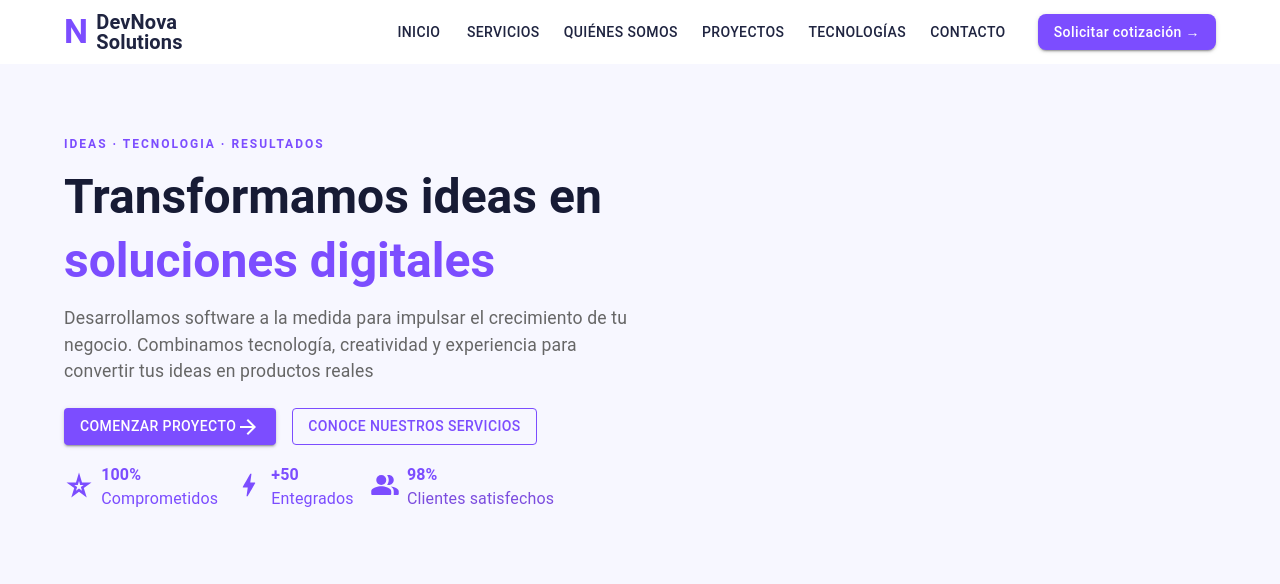
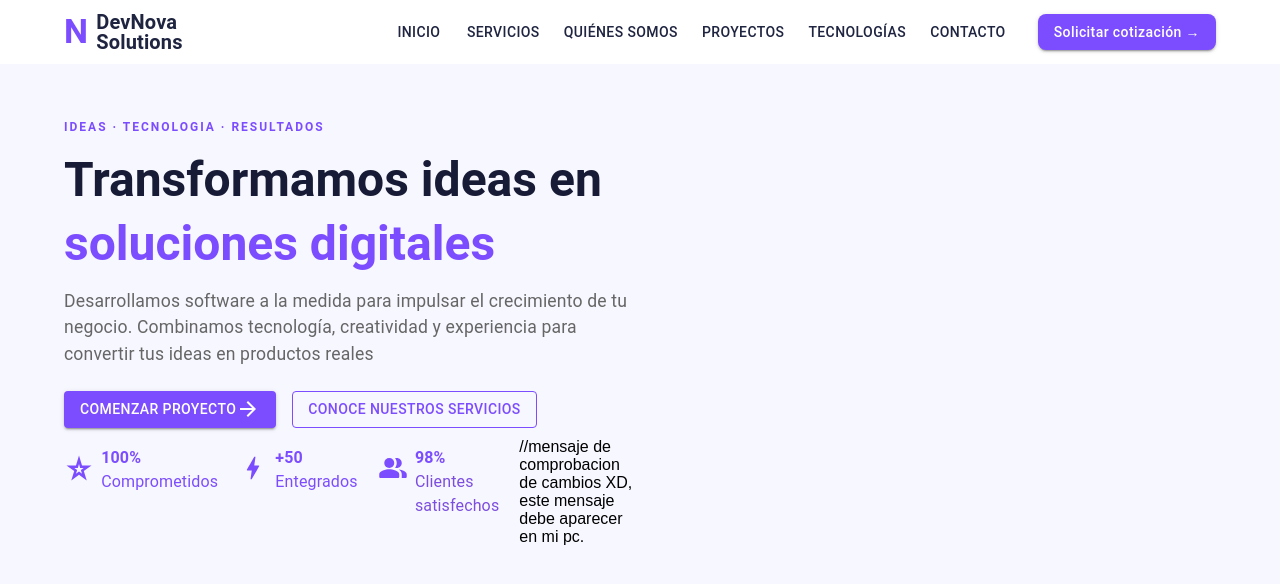
Before and after one commit to jessicahernandezt/dev-nova-solutions, a React (Vite) app: page / in a window 1280 px wide. Shown: the top 584 px of the page. Built offline with nearby package versions, Linux system fonts and the light colour scheme.

Commit message:
feat: solo agregando un mensaje de comprobacion

```diff
--- a/src/components/Hero.jsx
+++ b/src/components/Hero.jsx
@@ -82,7 +82,7 @@ function Hero() {
                         <Box
                         sx={{
                             display:'flex',
-                            gap: 2,
+                            gap: 2.5,
                             marginTop:'10px'
                         }}>
                             <Box
@@ -167,10 +167,11 @@ function Hero() {
                                 </Typography>
                             </Box>
 
-
+                                //mensaje de comprobacion de cambios XD, este mensaje debe aparecer en mi pc.
                         </Box>
 
                     </Box>
+
 
                 </Box>
 
```
